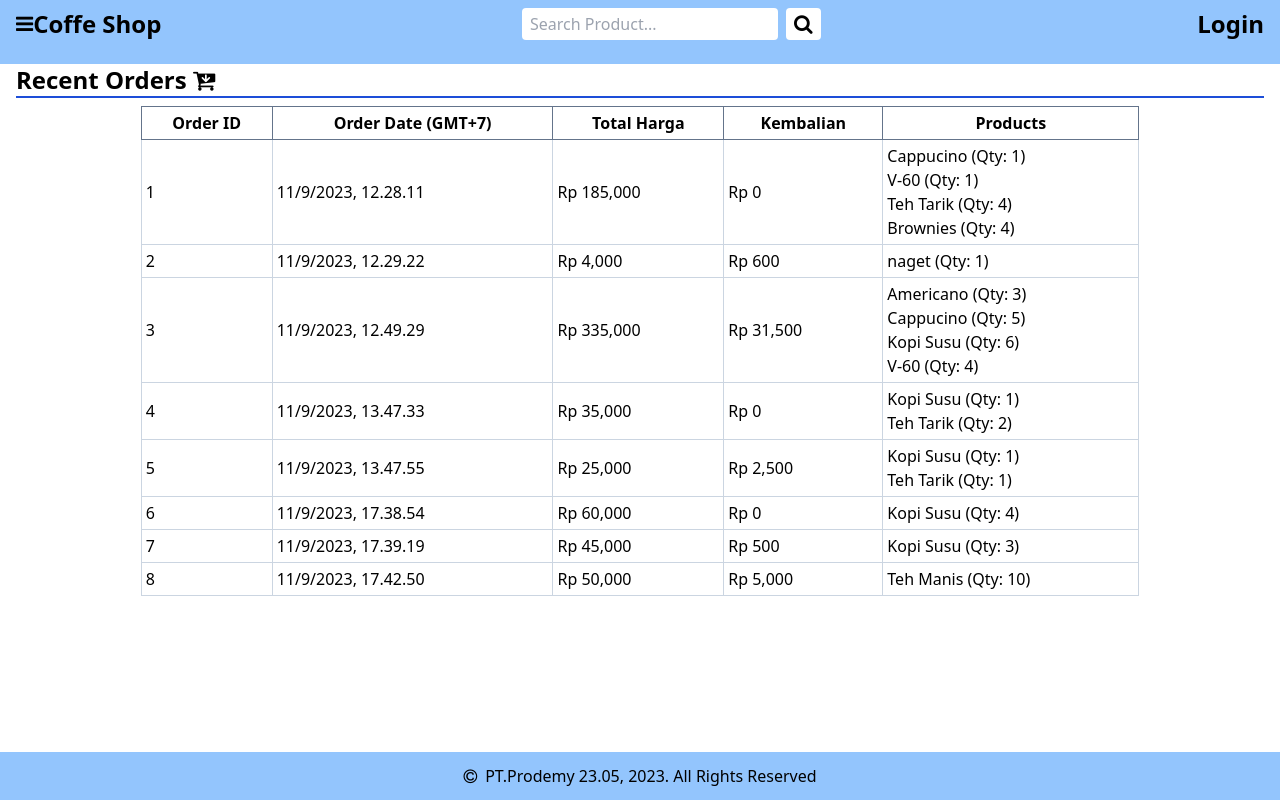
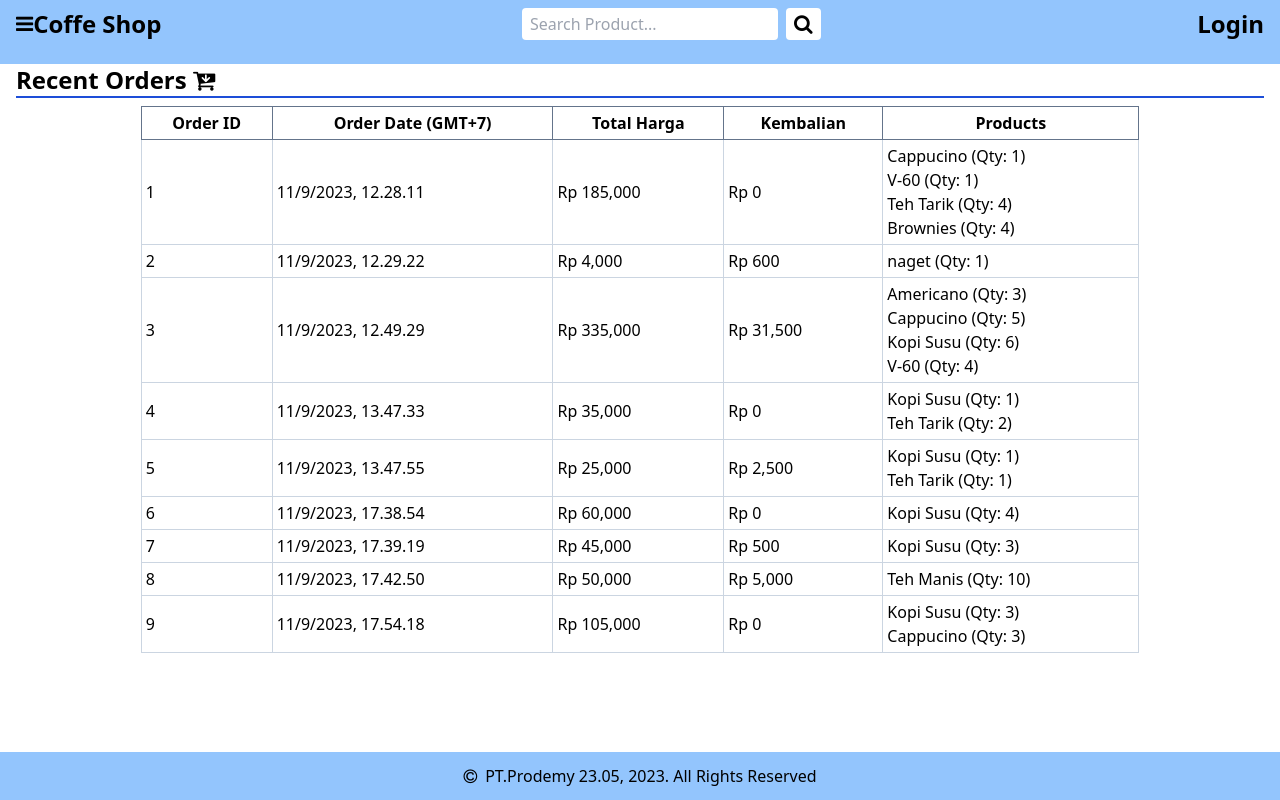
Before and after one commit to Its-ar/FinalProject, a React (Vite) app: page /history in a window 1280 px wide. Built offline with nearby package versions, Linux system fonts and the light colour scheme; data requests are answered from the project's data file.

Commit message:
final project

```diff
--- a/db.json
+++ b/db.json
@@ -71,20 +71,11 @@
       "category": "Makanan"
     },
     {
-      "category": "wqwwfwsa",
-      "price": 123123,
-      "name": "ARMAN GHAZALI",
-      "image": {
-        "0": {}
-      },
+      "category": "cemilan",
+      "price": 6000,
+      "name": "Onde Onde",
+      "image": "https://cdn.yummy.co.id/content-images/images/20221125/njNNf0EA3nrJxtQTkEmwEyYp2gPEzFMC-31363639333537323734d41d8cd98f00b204e9800998ecf8427e.jpg?x-oss-process=image/format,webp",
       "id": 11
-    },
-    {
-      "category": "cemilan",
-      "price": 4000,
-      "name": "Naget",
-      "image": {},
-      "id": 12
     }
   ],
   "transactions": [
@@ -279,6 +270,30 @@
         }
       ],
       "id": 8
+    },
+    {
+      "date": "2023-09-11T10:54:18.023Z",
+      "totalHarga": 105000,
+      "kembalian": 0,
+      "products": [
+        {
+          "id": 3,
+          "name": "Kopi Susu",
+          "image": "./image/kopsu.jpg",
+          "price": 15000,
+          "category": "Coffe",
+          "quantity": 3
+        },
+        {
+          "id": 2,
+          "name": "Cappucino",
+          "image": "./image/cappucino.jpg",
+          "price": 20000,
+          "category": "Coffe",
+          "quantity": 3
+        }
+      ],
+      "id": 9
     }
   ]
 }
--- a/src/components/AddProduct.jsx
+++ b/src/components/AddProduct.jsx
@@ -59,21 +59,21 @@ const AddProduct = ({ setIsFormOpen, id, getProducts, setProductIds }) => {
           <div className="mb-4">
             <label className="block font-bold mb-1">Name</label>
             {errors.name?.message}
-            <input type="text" id="name" {...register("name")} className="w-full border border-gray-300 p-2 rounded" />
+            <input type="text" id="name" {...register("name")} className="w-full border border-gray-300 p-2 rounded" placeholder="Masukkan Nama Product" />
           </div>
           <div className="mb-4">
             <label className="block font-bold mb-1">Price</label>
             {errors.price?.message}
-            <input type="text" id="price" {...register("price")} className="w-full border border-gray-300 p-2 rounded" />
+            <input type="text" id="price" {...register("price")} className="w-full border border-gray-300 p-2 rounded" placeholder="Masukkan Harga Product" />
           </div>
           <div className="mb-4">
             <label className="block font-bold mb-1">Catagory</label>
             {errors.category?.message}
-            <input type="text" id="category" {...register("category")} className="w-full border border-gray-300 p-2 rounded" />
+            <input type="text" id="category" {...register("category")} className="w-full border border-gray-300 p-2 rounded" placeholder="Masukkan Category Product" />
           </div>
           <div className="mb-4">
             <label className="block font-bold mb-1">Image</label>
-            <input accept="image/*" type="file" className="w-full border border-gray-300 p-2 rounded" {...register("image")} />
+            <input type="text" id="image" className="w-full border border-gray-300 p-2 rounded" {...register("image")} placeholder="Masukkan Link Gambar Product" />
           </div>
           <button type="submit" className="bg-blue-500 hover:bg-blue-700 text-white font-bold py-2 px-4 rounded">
             Submit
--- a/src/layouts/Header.jsx
+++ b/src/layouts/Header.jsx
@@ -7,7 +7,7 @@ export default function Header(props) {
   // const [sideBar, setSideBar] = useState(false);
 
   return (
-    <div className="bg-blue-300 w-full h-16">
+    <div className="top-0 bg-blue-300 w-full h-16">
       <nav className=" px-4 py-2 flex flex-wrap items-center justify-between">
         <div className="flex items-center cursor-pointer w-full md:w-auto">
           {children}
--- a/src/pages/home.jsx
+++ b/src/pages/home.jsx
@@ -76,9 +76,8 @@ export default function Home() {
       <Header>{sideBar ? <i className="fa fa-close text-xl" onClick={() => setSideBar(false)}></i> : <i className="fa fa-bars text-xl" onClick={() => setSideBar(true)}></i>}</Header>
       <div className="flex gap-3">
         {sideBar ? <SideBar /> : null}
-        <div className="container mx-auto p-8 bg-gray-100 min-h-screen">
+        <div className="top-0 container mx-auto p-8 bg-gray-100 min-h-screen">
           <h1 className="text-2xl font-bold mb-4 text-center">Cashier Point Of Sales</h1>
-
           <div className="flex flex-col md:flex-row">
             <div className="w-full md:w-2/3 mr-4 flex-1 bg-white p-6 rounded-lg shadow-md">
               <h2 className="text-xl font-semibold mb-2">Order Produk</h2>
@@ -99,12 +98,12 @@ export default function Home() {
                   .filter((product) => selectedCategory === "all" || product.category === selectedCategory)
                   .map((product) => (
                     <div key={product.id} className={`bg-white p-4 rounded-lg shadow ${cartItems.length === 0 ? "w-full" : ""}`}>
-                      <div className="flex items-center justify-center bg-gray-100 rounded-xl px-4 py-4 ">
-                        <img className="h-64 w-auto object-cover cursor-pointer hover:scale-110 transition-transform duration-500 ease-in-out" src={product.image} alt="Card Image" />
+                      <div className="flex items-center justify-center bg-gray-100 rounded-xl px-2 py-2">
+                        <img className="h-auto w-auto object-cover cursor-pointer hover:scale-110 transition-transform duration-500 ease-in-out" src={product.image} alt="Card Image" />
                       </div>
                       <p className="font-semibold">{product.name}</p>
                       <p className="text-gray-600">Rp {product.price.toLocaleString()}</p>
-                      <button className="bg-blue-500 text-white px-2 py-1 rounded mt-2" onClick={() => handleAddToCart(product)}>
+                      <button className="bg-blue-500 text-white px-2 py-1 rounded-md mt-2" onClick={() => handleAddToCart(product)}>
                         Add to Cart
                       </button>
                     </div>
```
